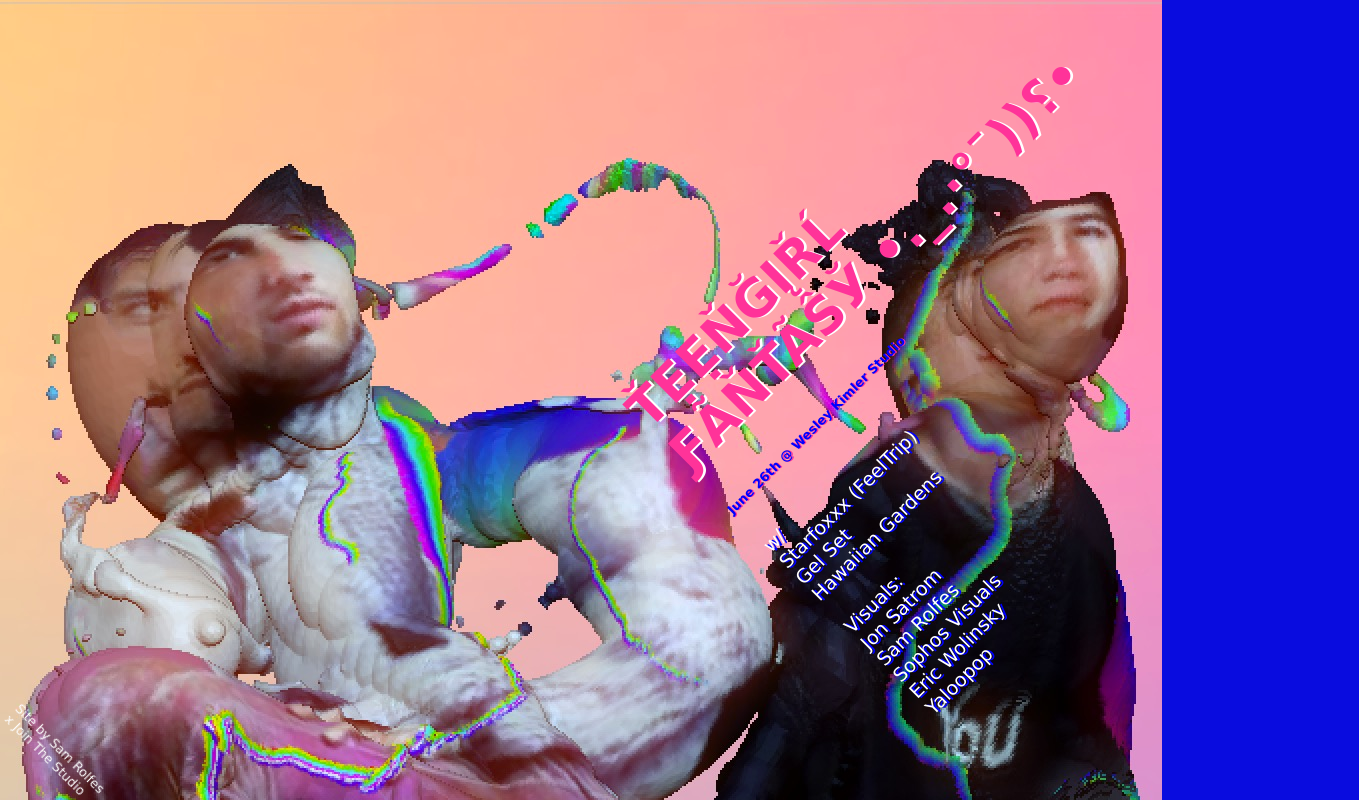
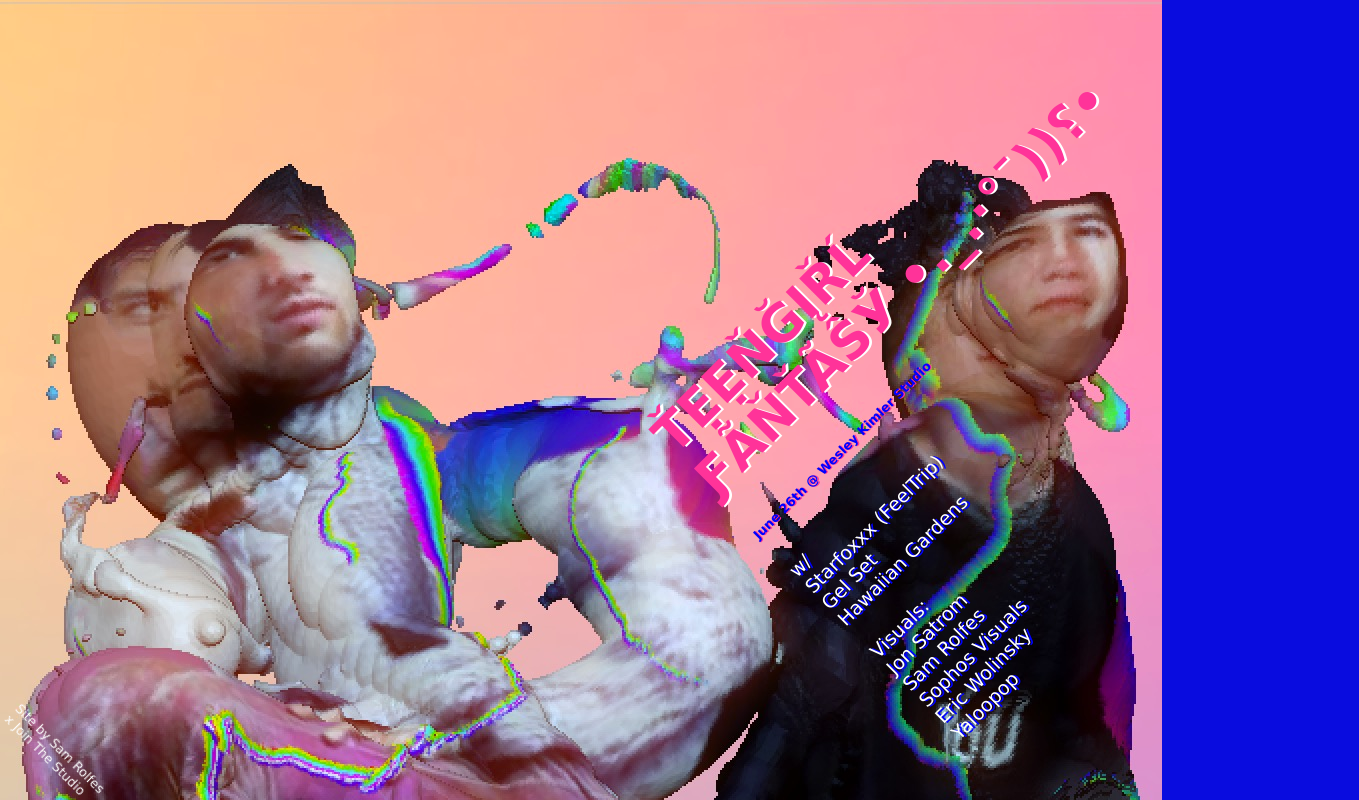
Before and after one commit to alivnal/teengirl.jointhestudio.com, a plain HTML site: page index.html in a window 1280 px wide. Shown: the top 800 px of the page, 1359 px wide, since content can reach past the window. Drawn offline with nearby package versions, Linux system fonts and the light colour scheme.

Commit message:
Update index.html

```diff
--- a/index.html
+++ b/index.html
@@ -40,8 +40,8 @@
 				#info {
 						position: absolute;
 						position: absolute;
-    top: -3vw;
-    right: 3vw;
+    top: -1vw;
+    right: 1vw;
 						color: #ffffff;
 						font-family:Verdana;
 
@@ -208,7 +208,7 @@
 
 
 				var material = new THREE.MeshBasicMaterial( {
-					map: THREE.ImageUtils.loadTexture( 'images/PANOscreen3.jpg' )
+					map: THREE.ImageUtils.loadTexture( 'images/PANOscreen2.jpg' )
 				} );
 
 				mesh = new THREE.Mesh( geometry, material );
```
